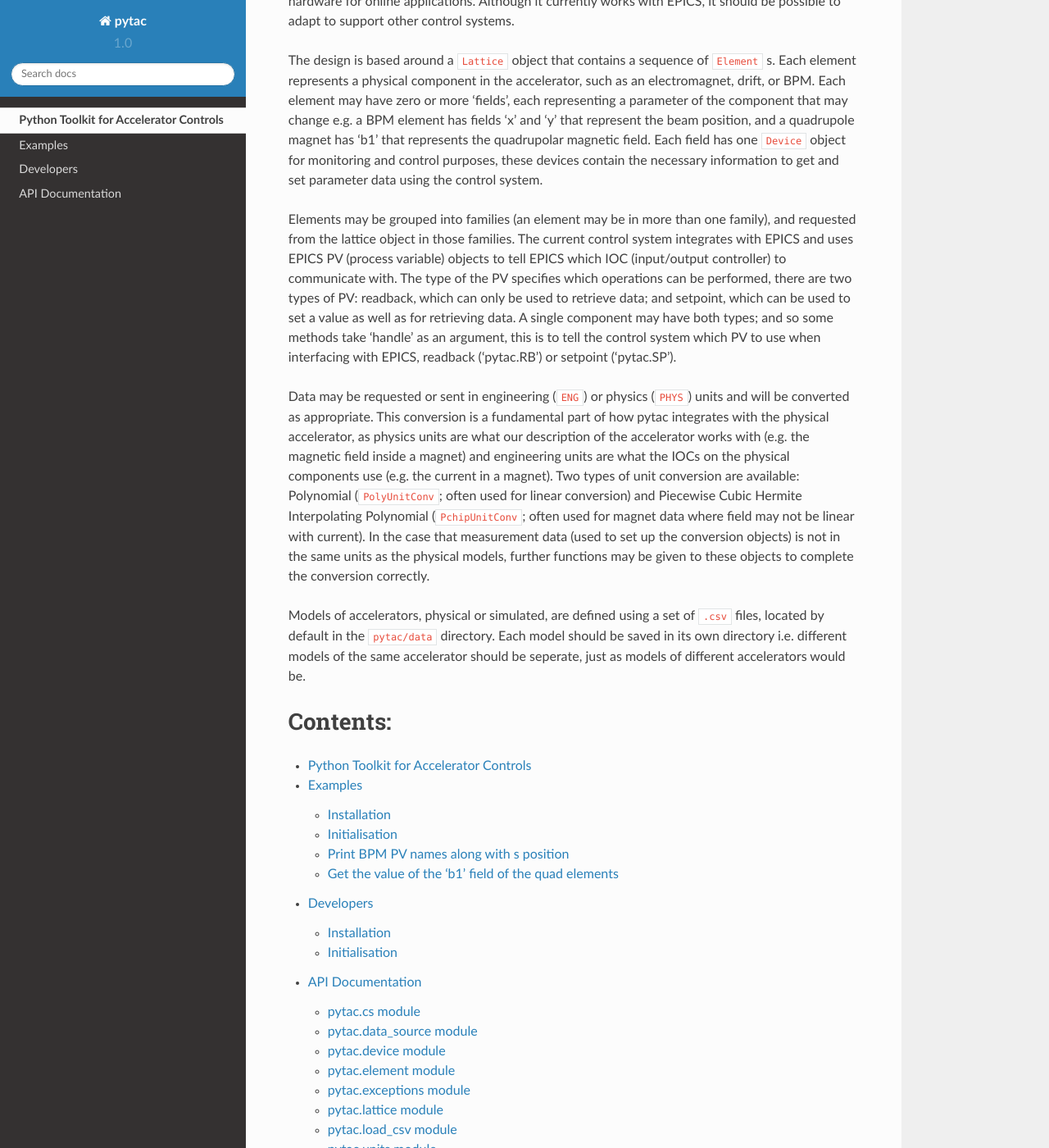
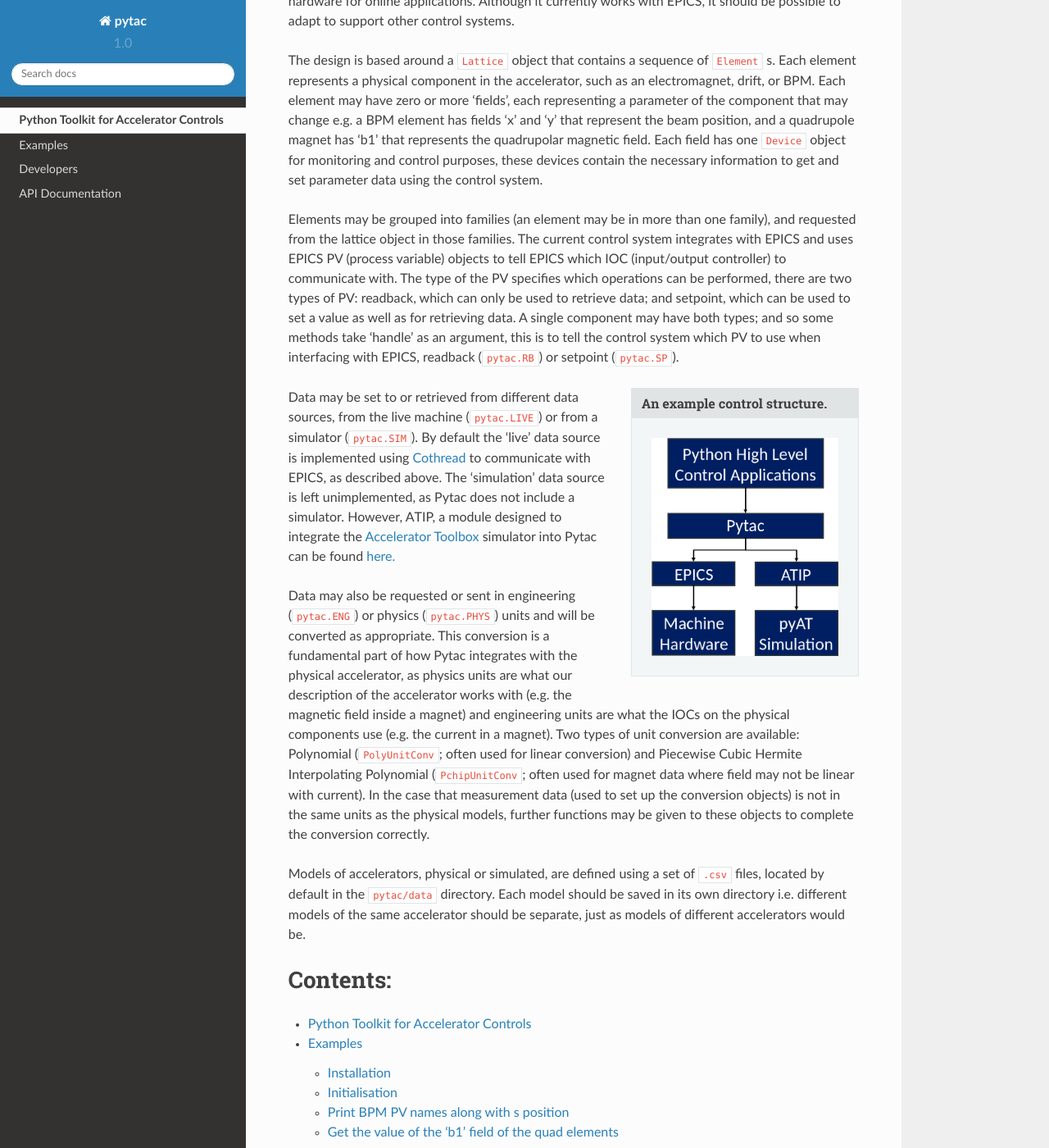
Before and after one commit to DiamondLightSource/pytac, a Sphinx documentation site: the page built from docs/index.rst, in a window 1280 px wide and 1400 px high, scrolled down 496 px. Shown: the whole window at 82% size. Built offline with Sphinx 7.4.7 and the Read the Docs theme 2.0.0, drawn with Linux system fonts in a browser that asks for light colours; some of the changed text lies outside the part shown.

Commit message:
Fix test failures and update docs to reference atip.

```diff
--- a/README.rst
+++ b/README.rst
@@ -12,7 +12,8 @@
    :target: https://badge.fury.io/py/pytac
 
 
-Python Toolkit for Accelerator Controls (Pytac) is a Python library for working with elements of particle accelerators.
+Python Toolkit for Accelerator Controls (Pytac) is a Python library for working
+with elements of particle accelerators.
 
 Documentation is available at Readthedocs_.
 
--- a/docs/index.rst
+++ b/docs/index.rst
@@ -1,29 +1,78 @@
 Python Toolkit for Accelerator Controls
 =======================================
 
-Python Toolkit for Accelerator Controls (Pytac) is a Python library for working with elements of particle accelerators, developed at Diamond Light Source.
+Python Toolkit for Accelerator Controls (Pytac) is a Python library for working
+with elements of particle accelerators, developed at Diamond Light Source.
 
-It is hosted on Github at https://github.com/dls-controls/pytac.
+It is hosted on Github at: https://github.com/dls-controls/pytac
 
 Two pieces of software influenced its design:
 
 * Matlab Middlelayer, used widely by accelerator physicists.
-* APHLA, high-level applications written in Python by the NSLS-II accelerator physics group.
+* APHLA, high-level applications written in Python by the NSLS-II accelerator
+  physics group.
 
 
 Overview
 ========
 
-Pytac provides a Python library, ``pytac``, that makes it easier to communicate with machine hardware for online applications. Although it currently works with EPICS, it should be possible to adapt to support other control systems.
+Pytac provides a Python library, ``pytac``, that makes it easier to communicate
+with machine hardware for online applications. Although it currently works with
+EPICS, it should be possible to adapt to support other control systems.
 
-The design is based around a ``Lattice`` object that contains a sequence of ``Element`` s. Each element represents a physical component in the accelerator, such as an electromagnet, drift, or BPM. Each element may have zero or more 'fields', each representing a parameter of the component that may change e.g. a BPM element has fields 'x' and 'y' that represent the beam position, and a quadrupole magnet has 'b1' that represents the quadrupolar magnetic field. Each field has one ``Device`` object for monitoring and control purposes, these devices contain the necessary information to get and set parameter data using the control system.
+The design is based around a ``Lattice`` object that contains a sequence of
+``Element`` s. Each element represents a physical component in the accelerator,
+such as an electromagnet, drift, or BPM. Each element may have zero or more
+'fields', each representing a parameter of the component that may change e.g. a
+BPM element has fields 'x' and 'y' that represent the beam position, and a
+quadrupole magnet has 'b1' that represents the quadrupolar magnetic field. Each
+field has one ``Device`` object for monitoring and control purposes, these
+devices contain the necessary information to get and set parameter data using
+the control system.
 
-Elements may be grouped into families (an element may be in more than one family), and requested from the lattice object in those families. The current control system integrates with EPICS and uses EPICS PV (process variable) objects to tell EPICS which IOC (input/output controller) to communicate with. The type of the PV specifies which operations can be performed, there are two types of PV: readback, which can only be used to retrieve data; and setpoint, which can be used to set a value as well as for retrieving data. A single component may have both types; and so some methods take 'handle' as an argument, this is to tell the control system which PV to use when interfacing with EPICS, readback ('pytac.RB') or setpoint ('pytac.SP').
+Elements may be grouped into families (an element may be in more than one
+family), and requested from the lattice object in those families. The current
+control system integrates with EPICS and uses EPICS PV (process variable)
+objects to tell EPICS which IOC (input/output controller) to communicate with.
+The type of the PV specifies which operations can be performed, there are two
+types of PV: readback, which can only be used to retrieve data; and setpoint,
+which can be used to set a value as well as for retrieving data. A single
+component may have both types; and so some methods take 'handle' as an
+argument, this is to tell the control system which PV to use when interfacing
+with EPICS, readback (``pytac.RB``) or setpoint (``pytac.SP``).
 
-Data may be requested or sent in engineering (``ENG``) or physics (``PHYS``) units and will be converted as appropriate. This conversion is a fundamental part of how pytac integrates with the physical accelerator, as physics units are what our description of the accelerator works with (e.g. the magnetic field inside a magnet) and engineering units are what the IOCs on the physical components use (e.g. the current in a magnet). Two types of unit conversion are available: Polynomial (``PolyUnitConv``; often used for linear conversion) and Piecewise Cubic Hermite Interpolating Polynomial (``PchipUnitConv``; often used for magnet data where field may not be linear with current). In the case that measurement data (used to set up the conversion objects) is not in the same units as the physical models, further functions may be given to these objects to complete the conversion correctly.
+.. sidebar:: An example control structure.
 
-Models of accelerators, physical or simulated, are defined using a set of ``.csv`` files, located by default in the ``pytac/data`` directory. Each model should be saved in its own directory i.e. different models of the same accelerator should be seperate, just as models of different accelerators would be.
+    .. image:: control_structure.png
+       :width: 400
 
+Data may be set to or retrieved from different data sources, from the live
+machine (``pytac.LIVE``) or from a simulator (``pytac.SIM``). By default the
+'live' data source is implemented using
+`Cothread <https://github.com/dls-controls/cothread>`_ to communicate with
+EPICS, as described above. The 'simulation' data source is left unimplemented,
+as Pytac does not include a simulator. However, ATIP, a module designed to
+integrate the `Accelerator Toolbox <https://github.com/atcollab/at>`_ simulator
+into Pytac can be found `here. <https://github.com/dls-controls/atip>`_
+
+Data may also be requested or sent in engineering (``pytac.ENG``) or physics
+(``pytac.PHYS``) units and will be converted as appropriate. This conversion is
+a fundamental part of how Pytac integrates with the physical accelerator, as
+physics units are what our description of the accelerator works with (e.g. the
+magnetic field inside a magnet) and engineering units are what the IOCs on the
+physical components use (e.g. the current in a magnet). Two types of unit
+conversion are available: Polynomial (``PolyUnitConv``; often used for linear
+conversion) and Piecewise Cubic Hermite Interpolating Polynomial
+(``PchipUnitConv``; often used for magnet data where field may not be linear
+with current). In the case that measurement data (used to set up the conversion
+objects) is not in the same units as the physical models, further functions may
+be given to these objects to complete the conversion correctly.
+
+Models of accelerators, physical or simulated, are defined using a set of
+``.csv`` files, located by default in the ``pytac/data`` directory. Each model
+should be saved in its own directory i.e. different models of the same
+accelerator should be separate, just as models of different accelerators would
+be.
 
 Contents:
 =========
```
Also changed, not shown: docs/developers.rst (+11 -8 lines), docs/examples.rst (+8 -7 lines), docs/control_structure.png (added), docs/rtd-requirements.txt (renamed from rtd-requirements.txt), 2 other files.
